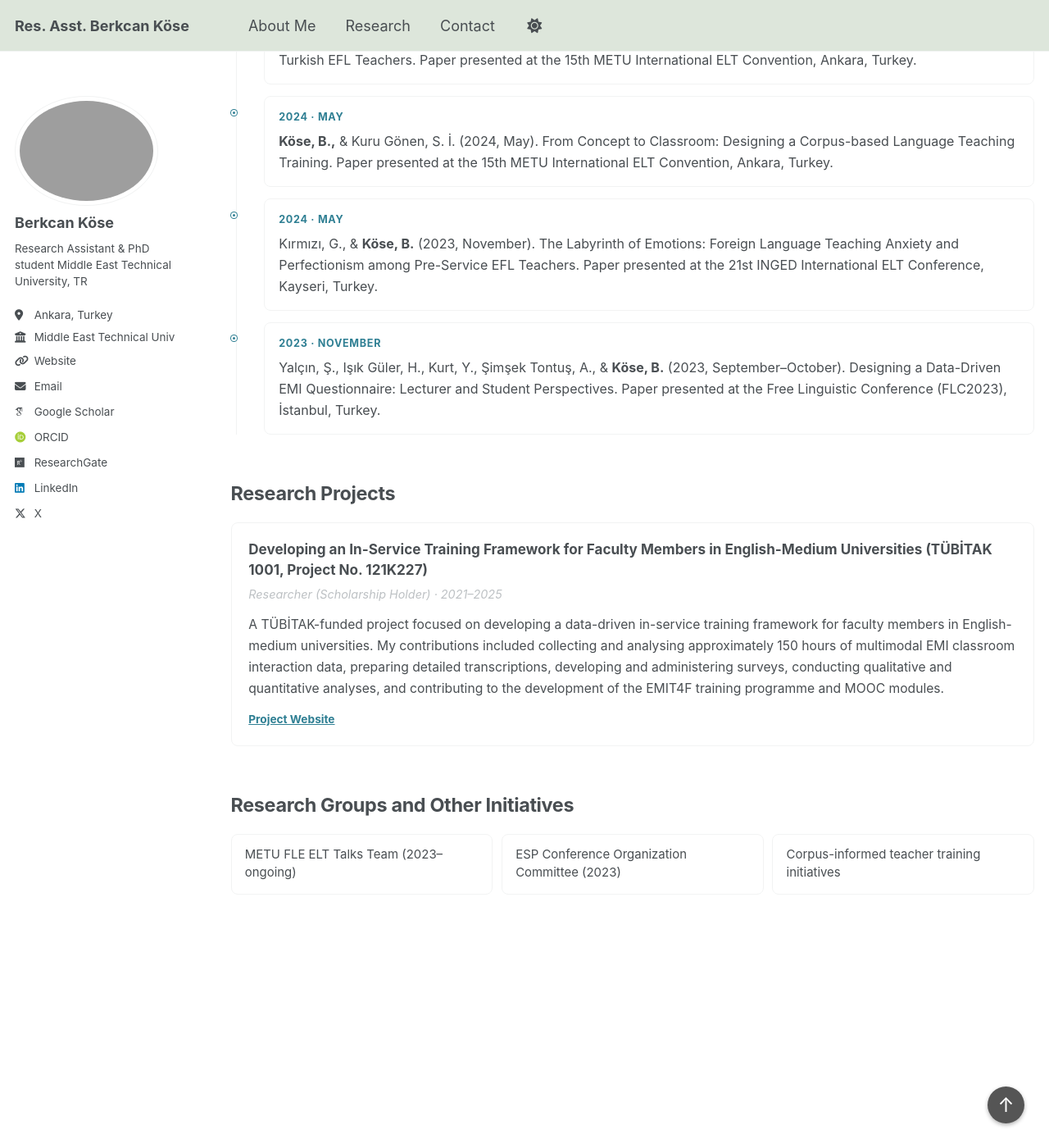
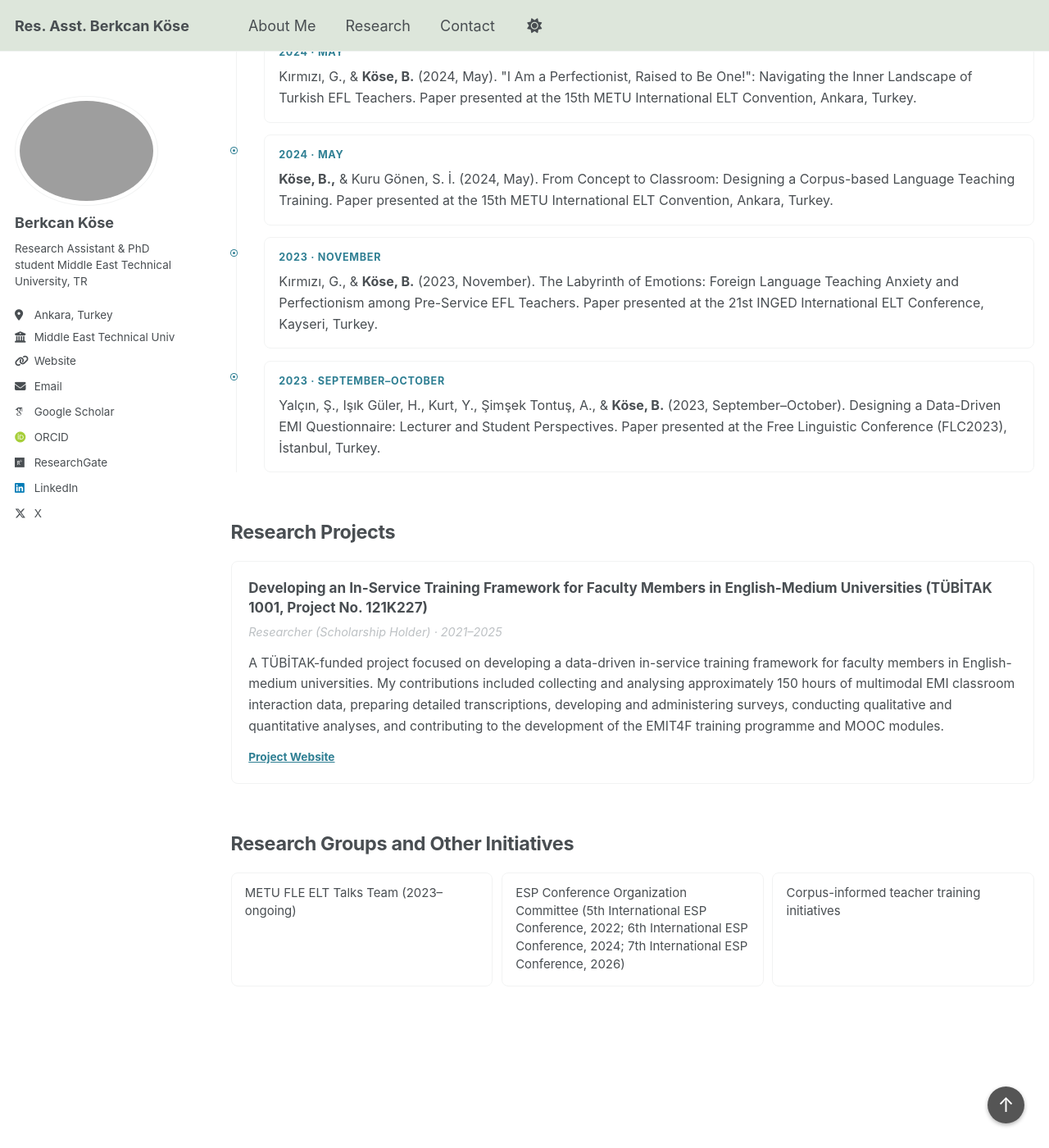
Before and after one commit to berkcankose/berkcankose.github.io, a Jekyll site: the page built from _pages/research.html, in a window 1280 px wide and 1400 px high, scrolled down 1632 px. Shown: the whole window at 82% size. Built offline with Jekyll 4.4.1, drawn with Linux system fonts in a browser that asks for light colours; some web fonts are replaced.

Commit message:
Correct ESP conference information and timeline dates

```diff
--- a/_pages/research.html
+++ b/_pages/research.html
@@ -223,12 +223,12 @@ author_profile: true
       <article class="research-timeline__item"><div class="research-timeline__card"><div class="research-timeline__meta">2025 · December</div><p class="research-timeline__citation"><strong>Köse, B.,</strong> Yüce, M. N., &amp; Sevimli, S. (2025, December). Shared Struggles to Discipline-Specific Needs: Student Voices on EMI from a Turkish Context. Paper presented at the 8th JAAL in JACET (Japan Association for Applied Linguistics, Osaka, Japan.</p></div></article>
       <article class="research-timeline__item"><div class="research-timeline__card"><div class="research-timeline__meta">2025 · July</div><p class="research-timeline__citation">Işık Güler, H., Turan, P., Şimşek Tontuş, A., &amp; <strong>Köse, B.</strong> (2025, July). The Empirical Underpinnings of the English-Medium Instruction Training for Faculty (EMIT4F) Project: Designing a New Data-Driven Training Programme. Paper presented at the 6th English-Medium Instruction Symposium, Oxford, England.</p></div></article>
       <article class="research-timeline__item"><div class="research-timeline__card"><div class="research-timeline__meta">2025 · April</div><p class="research-timeline__citation">Kırmızı, G., &amp; <strong>Köse, B.</strong> (2025, April). Exploring the Interrelationship of Emotion Regulation, Teacher Resilience, and Work Engagement among Pre-Service EFL Teachers in a Turkish University Context. Paper presented at the 22nd INGED International ELT Conference, Bolu, Turkey.</p></div></article>
-      <article class="research-timeline__item"><div class="research-timeline__card"><div class="research-timeline__meta">2025 · April</div><p class="research-timeline__citation"><strong>Köse, B.,</strong> &amp; Kuru Gönen, S. İ. (2025, April). Fostering Corpus Literacy: Rethinking Pre-Service EFL Teacher Training for Future-Proof Classrooms. Paper presented at the 6th TESOL Türkiye International ELT Conference, Kayseri, Turkey.
-  <li>Işık Güler, H., Turan, P., Şimşek Tontuş, A., & <strong>Köse, B.</strong> (2024, November). Developing an EMI classroom interactions corpus: Feedback from and feedforward to EAP. Paper presented at the 6th International English for Specific Purposes Conference, Ankara, Turkey.</p></div></article>
-      <article class="research-timeline__item"><div class="research-timeline__card"><div class="research-timeline__meta">2024 · November</div><p class="research-timeline__citation">Kırmızı, G., & <strong>Köse, B.</strong> (2024, May). "I Am a Perfectionist, Raised to Be One!": Navigating the Inner Landscape of Turkish EFL Teachers. Paper presented at the 15th METU International ELT Convention, Ankara, Turkey.</p></div></article>
+      <article class="research-timeline__item"><div class="research-timeline__card"><div class="research-timeline__meta">2025 · April</div><p class="research-timeline__citation"><strong>Köse, B.,</strong> &amp; Kuru Gönen, S. İ. (2025, April). Fostering Corpus Literacy: Rethinking Pre-Service EFL Teacher Training for Future-Proof Classrooms. Paper presented at the 6th TESOL Türkiye International ELT Conference, Kayseri, Turkey.</p></div></article>
+      <article class="research-timeline__item"><div class="research-timeline__card"><div class="research-timeline__meta">2024 · November</div><p class="research-timeline__citation">Işık Güler, H., Turan, P., Şimşek Tontuş, A., &amp; <strong>Köse, B.</strong> (2024, November). Developing an EMI classroom interactions corpus: Feedback from and feedforward to EAP. Paper presented at the 6th International English for Specific Purposes Conference, Ankara, Turkey.</p></div></article>
+      <article class="research-timeline__item"><div class="research-timeline__card"><div class="research-timeline__meta">2024 · May</div><p class="research-timeline__citation">Kırmızı, G., & <strong>Köse, B.</strong> (2024, May). "I Am a Perfectionist, Raised to Be One!": Navigating the Inner Landscape of Turkish EFL Teachers. Paper presented at the 15th METU International ELT Convention, Ankara, Turkey.</p></div></article>
       <article class="research-timeline__item"><div class="research-timeline__card"><div class="research-timeline__meta">2024 · May</div><p class="research-timeline__citation"><strong>Köse, B.,</strong> & Kuru Gönen, S. İ. (2024, May). From Concept to Classroom: Designing a Corpus-based Language Teaching Training. Paper presented at the 15th METU International ELT Convention, Ankara, Turkey.</p></div></article>
-      <article class="research-timeline__item"><div class="research-timeline__card"><div class="research-timeline__meta">2024 · May</div><p class="research-timeline__citation">Kırmızı, G., & <strong>Köse, B.</strong> (2023, November). The Labyrinth of Emotions: Foreign Language Teaching Anxiety and Perfectionism among Pre-Service EFL Teachers. Paper presented at the 21st INGED International ELT Conference, Kayseri, Turkey.</p></div></article>
-      <article class="research-timeline__item"><div class="research-timeline__card"><div class="research-timeline__meta">2023 · November</div><p class="research-timeline__citation">Yalçın, Ş., Işık Güler, H., Kurt, Y., Şimşek Tontuş, A., & <strong>Köse, B.</strong> (2023, September–October). Designing a Data-Driven EMI Questionnaire: Lecturer and Student Perspectives. Paper presented at the Free Linguistic Conference (FLC2023), İstanbul, Turkey.</p></div></article>
+      <article class="research-timeline__item"><div class="research-timeline__card"><div class="research-timeline__meta">2023 · November</div><p class="research-timeline__citation">Kırmızı, G., & <strong>Köse, B.</strong> (2023, November). The Labyrinth of Emotions: Foreign Language Teaching Anxiety and Perfectionism among Pre-Service EFL Teachers. Paper presented at the 21st INGED International ELT Conference, Kayseri, Turkey.</p></div></article>
+      <article class="research-timeline__item"><div class="research-timeline__card"><div class="research-timeline__meta">2023 · September–October</div><p class="research-timeline__citation">Yalçın, Ş., Işık Güler, H., Kurt, Y., Şimşek Tontuş, A., & <strong>Köse, B.</strong> (2023, September–October). Designing a Data-Driven EMI Questionnaire: Lecturer and Student Perspectives. Paper presented at the Free Linguistic Conference (FLC2023), İstanbul, Turkey.</p></div></article>
     </div>
   </section>
 
@@ -246,7 +246,7 @@ author_profile: true
     <h2>Research Groups and Other Initiatives</h2>
     <div class="research-initiatives">
       <div class="research-initiative">METU FLE ELT Talks Team (2023–ongoing)</div>
-      <div class="research-initiative">ESP Conference Organization Committee (2023)</div>
+      <div class="research-initiative">ESP Conference Organization Committee (5th International ESP Conference, 2022; 6th International ESP Conference, 2024; 7th International ESP Conference, 2026)</div>
       <div class="research-initiative">Corpus-informed teacher training initiatives</div>
     </div>
   </section>
```
